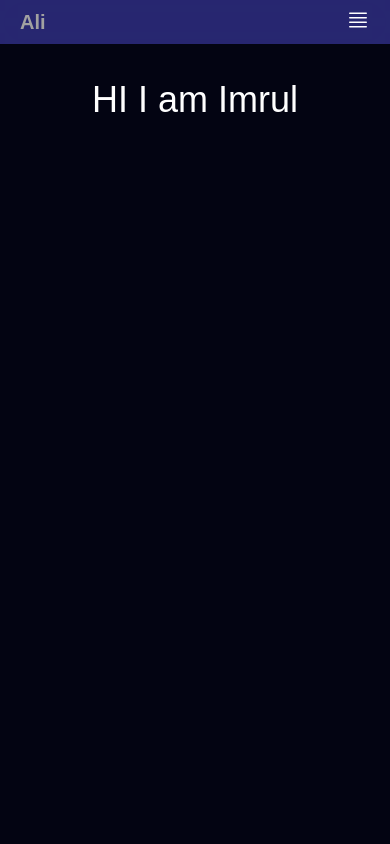
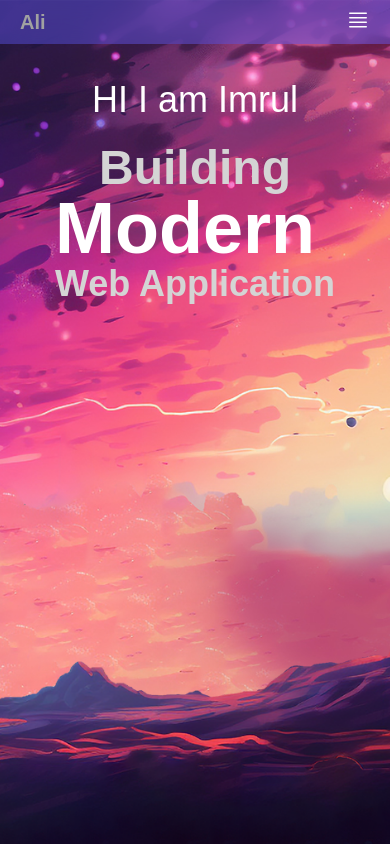
Before and after one commit to imrulhassanemon/My-Porfolio, a React (Vite) app: page / in a window 390 px wide. Built offline with nearby package versions, Linux system fonts and the light colour scheme.

Commit message:
added background

```diff
--- a/src/component/Herotext.jsx
+++ b/src/component/Herotext.jsx
@@ -1,24 +1,79 @@
 import { FlipWords } from "./FlipWords"
+import { motion } from "motion/react"
 
 function Herotext() {
+
+    const words = ["Secure", "Modern","Sclable"]
+    const varients = {
+        hidden:{opacity:0, x: -50},
+        visible:{opacity:1, x:0}
+
+    }
+
   return (
     <div className="z-10 mt-20 text-center md:mt-40 md:text-left rounded-3xl bg-clip-text">
         {/* mobail view  */}
         <div className="flex-col hidden md:flex c-space">
-            <h1 className="text-4xl font-medium">Hi || I am Imrul Hassan Emon</h1>
+            <motion.h1 className="text-4xl font-medium"
+            variants={varients}
+            initial='hidden'
+            animate="visible"
+            transition={{delay:1}}
+            >Hi || I am Imrul Hassan Emon</motion.h1>
             <div className="flex flex-col items-start">
-                <p className="text-neutral-300 text-5xl font-medium">A Developer <br /> Dedicate to Crafting</p>
-                <div>
-                    <FlipWords words={["Secure", "Modern","Sclable"]} className='text-white text-8xl font-black' ></FlipWords>
-                </div>
-                <p className="text-4xl font-medium text-neutral-300">Web soutions</p>
+                <motion.p className="text-neutral-300 text-5xl font-medium"
+                variants={varients}
+            initial='hidden'
+            animate="visible"
+            transition={{delay:1.2}}
+                >A Developer <br /> Dedicate to Crafting</motion.p>
+                <motion.div
+                variants={varients}
+            initial='hidden'
+            animate="visible"
+            transition={{delay:1.5}}
+                >
+                    <FlipWords words={words} className='text-white text-8xl font-black' ></FlipWords>
+                </motion.div>
+                <motion.p
+                variants={varients}
+            initial='hidden'
+            animate="visible"
+            transition={{delay:1.8}}
+                className="text-4xl font-medium text-neutral-300">Web soutions</motion.p>
             </div>
         </div>
 
         {/* desktop view  */}
 
-        <div>
-            <p className="text-4xl font-medium"> HI I am Imrul</p>
+        <div className="flex flex-col space-y-6 md:hidden">
+            <motion.p
+            variants={varients}
+            initial='hidden'
+            animate="visible"
+            transition={{delay:1}}
+            className="text-4xl font-medium"> HI I am Imrul</motion.p>
+            <div>
+                <motion.p className="text-5xl font-black text-neutral-300"
+                variants={varients}
+            initial='hidden'
+            animate="visible"
+            transition={{delay:1.2}}
+                >Building</motion.p>
+                <motion.div
+                variants={varients}
+            initial='hidden'
+            animate="visible"
+            transition={{delay:1.5}}
+                >
+                    <FlipWords words={words} className='font-bold text-white text-7xl' ></FlipWords>
+                </motion.div>
+                <motion.p className="text-4xl font-black text-neutral-300"
+                variants={varients}
+            initial='hidden'
+            animate="visible"
+            transition={{delay:1.8}}>Web Application</motion.p>
+            </div>
         </div>
 
     </div>
--- /dev/null
+++ b/src/component/ParallalBackground.jsx
@@ -0,0 +1,32 @@
+import React from 'react';
+
+const ParallalBackground = () => {
+    return (
+        <section className='absolute inset-0 bg-black/40'>
+           <div className='relative h-screen overflow-y-hidden'>
+                <div className='absoulate inste-0 w-full h-screen z-0'
+                style={{backgroundImage:'url(/assets/sky.jpg)',
+                    backgroundPosition:'bottom',
+                    backgroundSize:'cover'
+                }} />
+                <div className='absolute inset-0 z-10'
+                style={{
+                    backgroundImage:"url(assets/mountain-1.png)",
+                    backgroundPosition:'bottom',
+                    backgroundSize: "cover"
+                }}
+                />
+                <div className='absolute inset-0 z-20'
+                style={{backgroundImage:'url(assets/mountain-2.png)',
+                    backgroundSize: "cover",
+                    backgroundPosition:'bottom'
+                }}
+                />
+                <div/>
+                <div/>
+           </div>
+        </section>
+    );
+};
+
+export default ParallalBackground;
--- a/src/section/Hero.jsx
+++ b/src/section/Hero.jsx
@@ -1,10 +1,12 @@
 import React from 'react';
 import Herotext from '../component/Herotext';
+import ParallalBackground from '../component/ParallalBackground';
 
 const Hero = () => {
     return (
         <section className='flex items-start justify-center md:items-start md:justify-start min-h-screen overflow-hidden c-space'>
             <Herotext></Herotext>
+            <ParallalBackground></ParallalBackground>
         </section>
     );
 };
```
